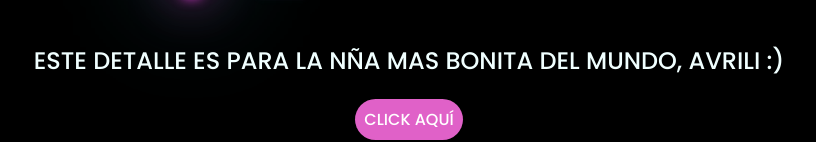
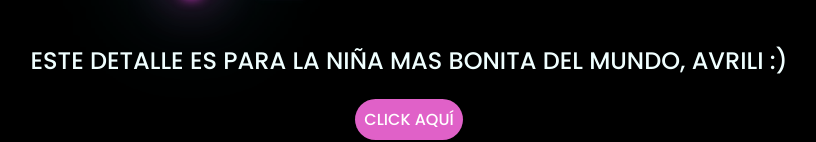
Before and after one commit to ELZ1770/Avril21, a plain HTML site: page index.html in a window 1280 px wide. Shown: the part 328-470 px from the top of the page, without its empty margins (239-1055 px from the left). Drawn offline with Linux system fonts and the light colour scheme.

Commit message:
Update index.html

```diff
--- a/index.html
+++ b/index.html
@@ -19,7 +19,7 @@
         <span>O</span>
     </div>
     <div class="description">
-        <span>ESTE DETALLE ES PARA LA NÑA MAS BONITA DEL MUNDO, AVRILI :)</span>
+        <span>ESTE DETALLE ES PARA LA NIÑA MAS BONITA DEL MUNDO, AVRILI :)</span>
     </div>
     <div class="button">
         <button class="botones">
```
